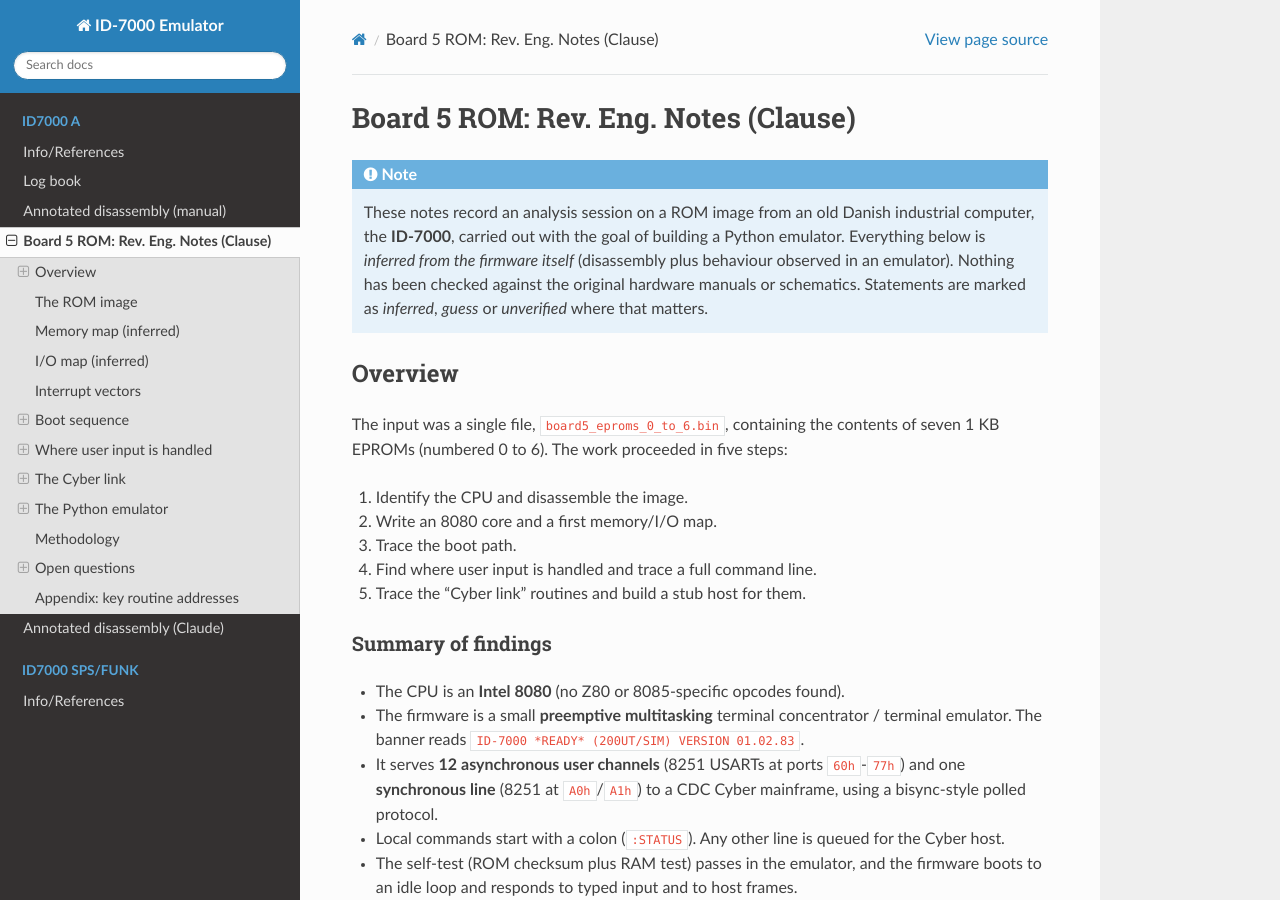
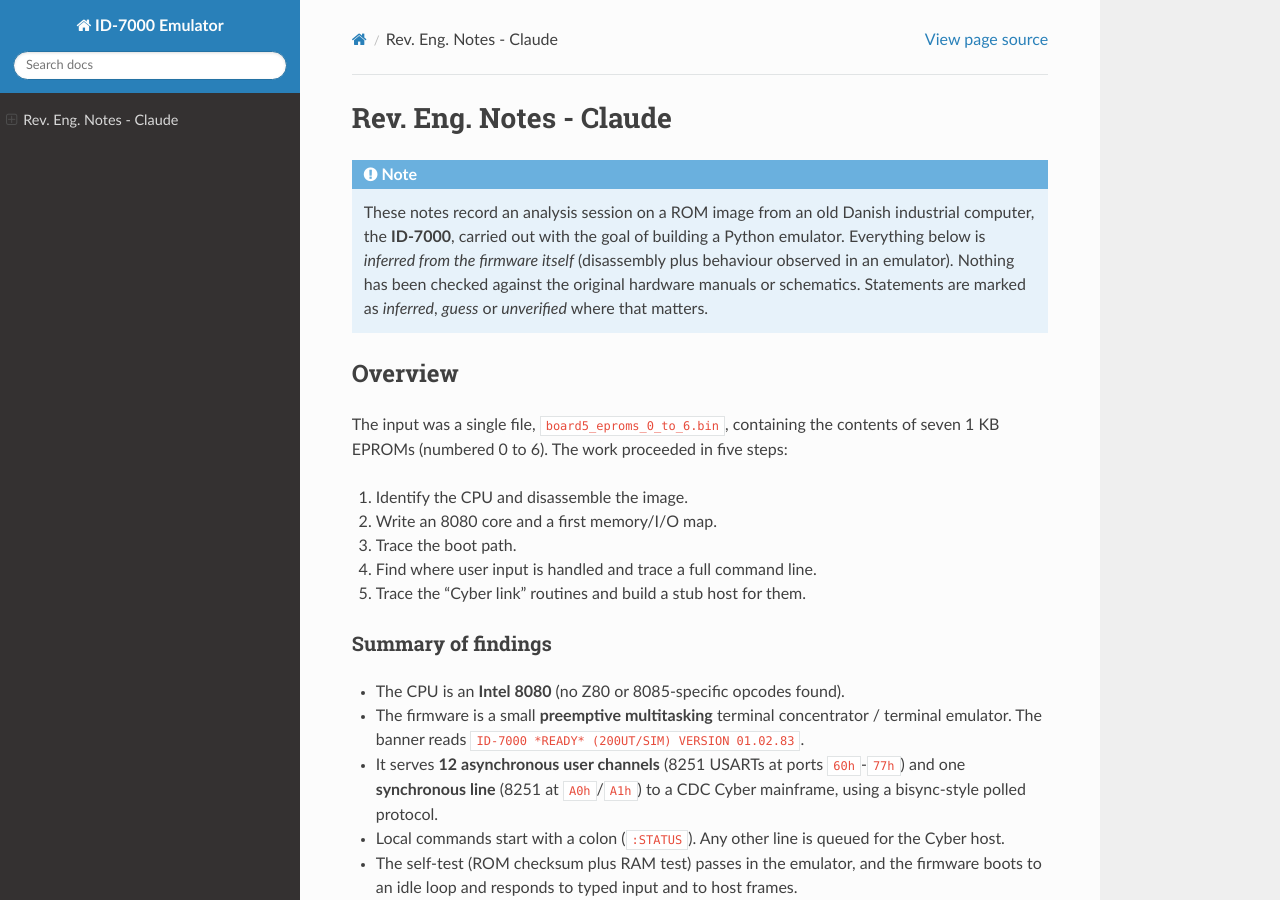
Before and after one commit to Datamuseum-DK/ID-7000-Emulator, a Sphinx documentation site: the page built from docs/source/id7000_a/claude_reveng.rst, in a window 1280 px wide and 900 px high. Built offline with Sphinx 7.4.7 and the Read the Docs theme 3.1.0, drawn with Linux system fonts in a browser that asks for light colours.

Commit message:
more doc stuff

```diff
--- a/docs/source/id7000_a/claude_reveng.rst
+++ b/docs/source/id7000_a/claude_reveng.rst
@@ -1,6 +1,6 @@
-=====================================
-Board 5 ROM: Rev. Eng. Notes (Clause)
-=====================================
+========================
+Rev. Eng. Notes - Claude
+========================
 
 .. note::
 
--- a/docs/source/index.rst
+++ b/docs/source/index.rst
@@ -13,10 +13,10 @@
 
   DDE ID7000
 
-
 .. toctree::
     :maxdepth: 3
     :caption: ID7000 A
+    :hidden: true
 
     id7000_a/info
     id7000_a/log
@@ -27,5 +27,6 @@
 .. toctree::
     :maxdepth: 3
     :caption: ID7000 SPS/FUNK
+    :hidden: true
 
     id7000_sps/info
```
